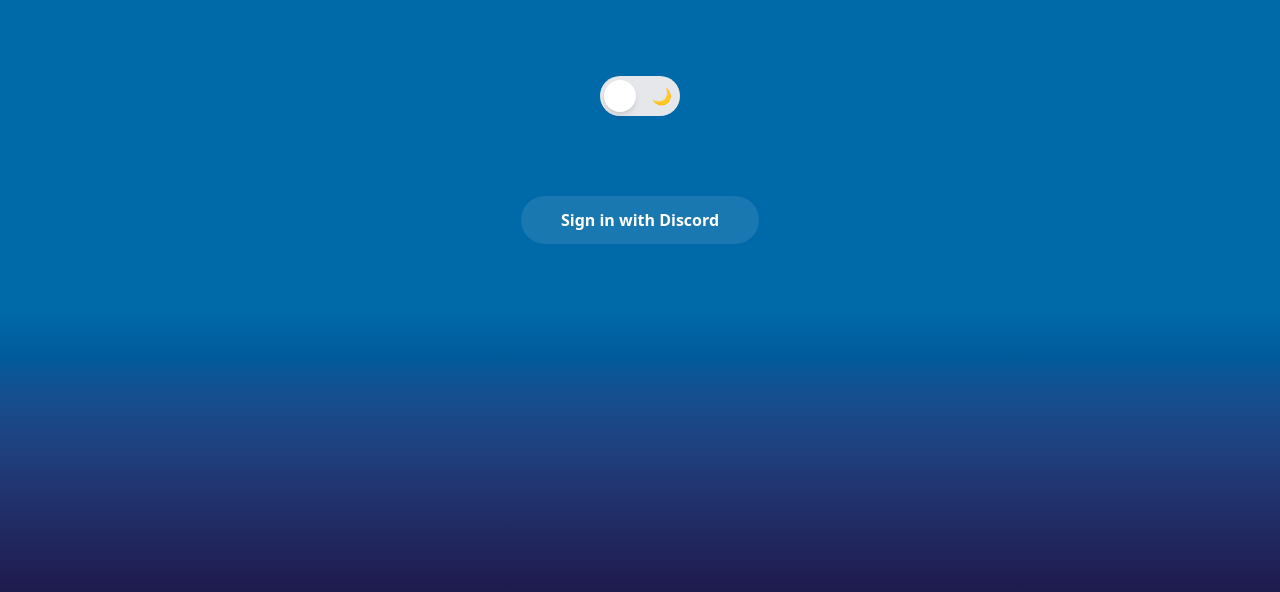
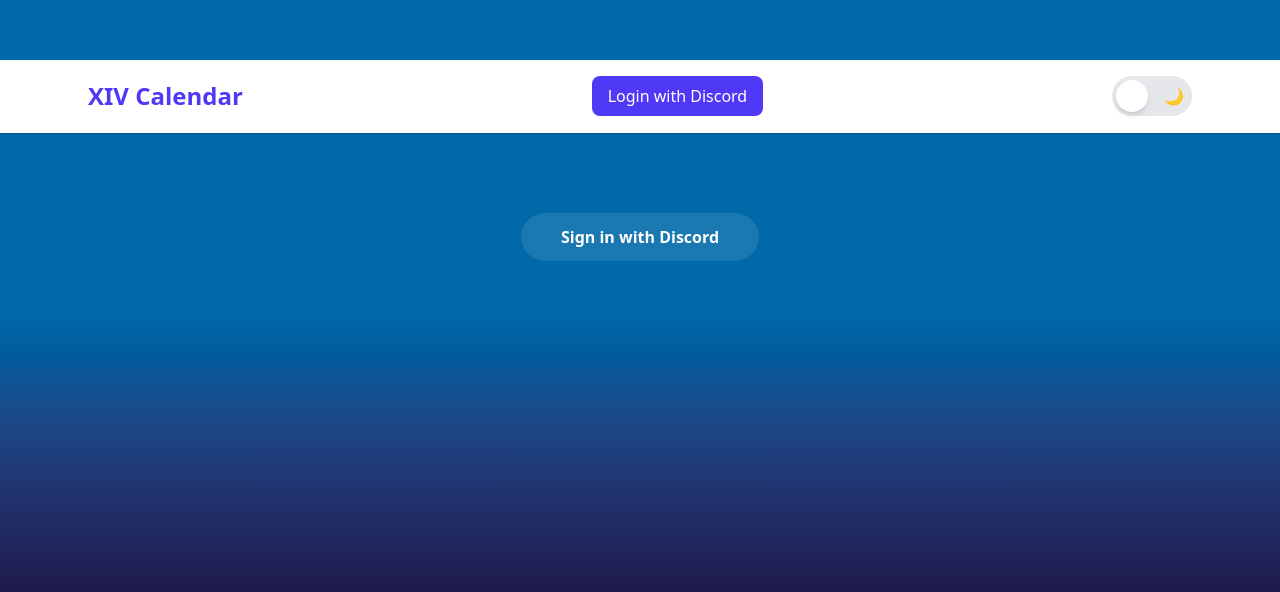
Before and after one commit to gomisroca/xiv-calendar, a Next.js app: page / in a window 1280 px wide. Shown: the part 208-800 px from the top of the page. Built offline with nearby package versions, Linux system fonts and the light colour scheme; no server answers.

Commit message:
add navbar

```diff
--- /dev/null
+++ b/src/app/_components/ui/navbar.tsx
@@ -0,0 +1,38 @@
+import ThemeToggle from "@/app/_components/ui/theme-changer";
+import { auth, signIn, signOut } from "@/server/auth";
+import Link from "next/link";
+
+export default async function Navbar() {
+  const session = await auth();
+
+  return (
+    <header className="w-full border-b bg-white shadow-sm">
+      <div className="mx-auto flex max-w-6xl items-center justify-between px-6 py-4">
+        {/* Logo / site name */}
+        <Link href="/" className="text-2xl font-bold text-indigo-600">
+          XIV Calendar
+        </Link>
+
+        {/* Right side: auth */}
+        <div>
+          {session?.user ? (
+            <button
+              onClick={() => signOut()}
+              className="rounded-lg bg-red-500 px-4 py-2 text-white transition hover:bg-red-400"
+            >
+              Logout
+            </button>
+          ) : (
+            <button
+              onClick={() => signIn("discord")}
+              className="rounded-lg bg-indigo-600 px-4 py-2 text-white transition hover:bg-indigo-500"
+            >
+              Login with Discord
+            </button>
+          )}
+        </div>
+        <ThemeToggle />
+      </div>
+    </header>
+  );
+}
--- a/src/app/layout.tsx
+++ b/src/app/layout.tsx
@@ -3,9 +3,9 @@
 import { type Metadata } from "next";
 import { ThemeProvider } from "next-themes";
 import { Geist } from "next/font/google";
-import ThemeChanger from "./theme-changer";
 import { SessionProvider } from "next-auth/react";
 import { auth } from "@/server/auth";
+import Navbar from "./_components/ui/navbar";
 
 export const metadata: Metadata = {
   title: "XIV Calendar",
@@ -27,8 +27,7 @@
       <body className="flex min-h-screen flex-col items-center justify-center bg-linear-to-b/shorter from-sky-700 from-65% to-indigo-950 text-white dark:from-[#002349] dark:to-[#09002f]">
         <SessionProvider session={session}>
           <ThemeProvider attribute="class">
-            {/* TODO: Add a navbar */}
-            <ThemeChanger />
+            <Navbar />
             {children}
           </ThemeProvider>
         </SessionProvider>
```
Also changed, not shown: src/app/_components/ui/theme-changer.tsx (renamed from src/app/theme-changer.tsx).
